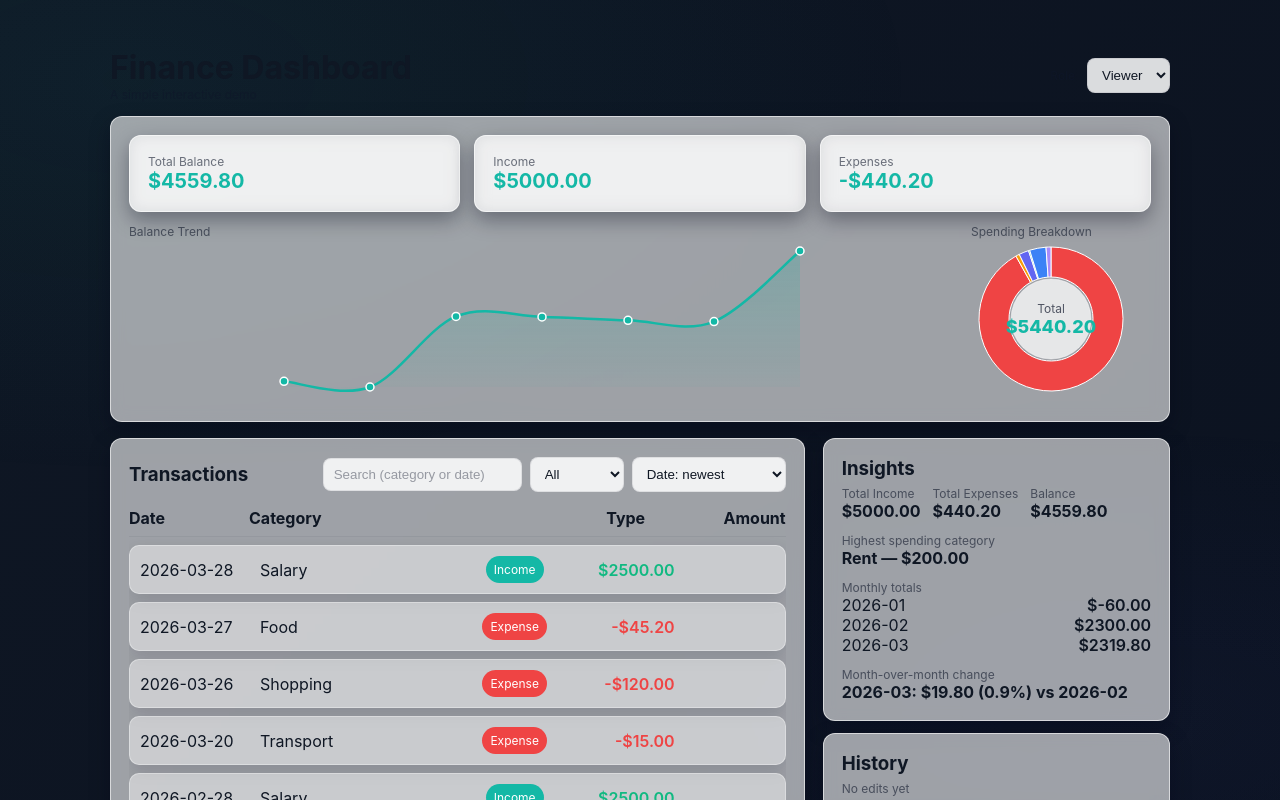
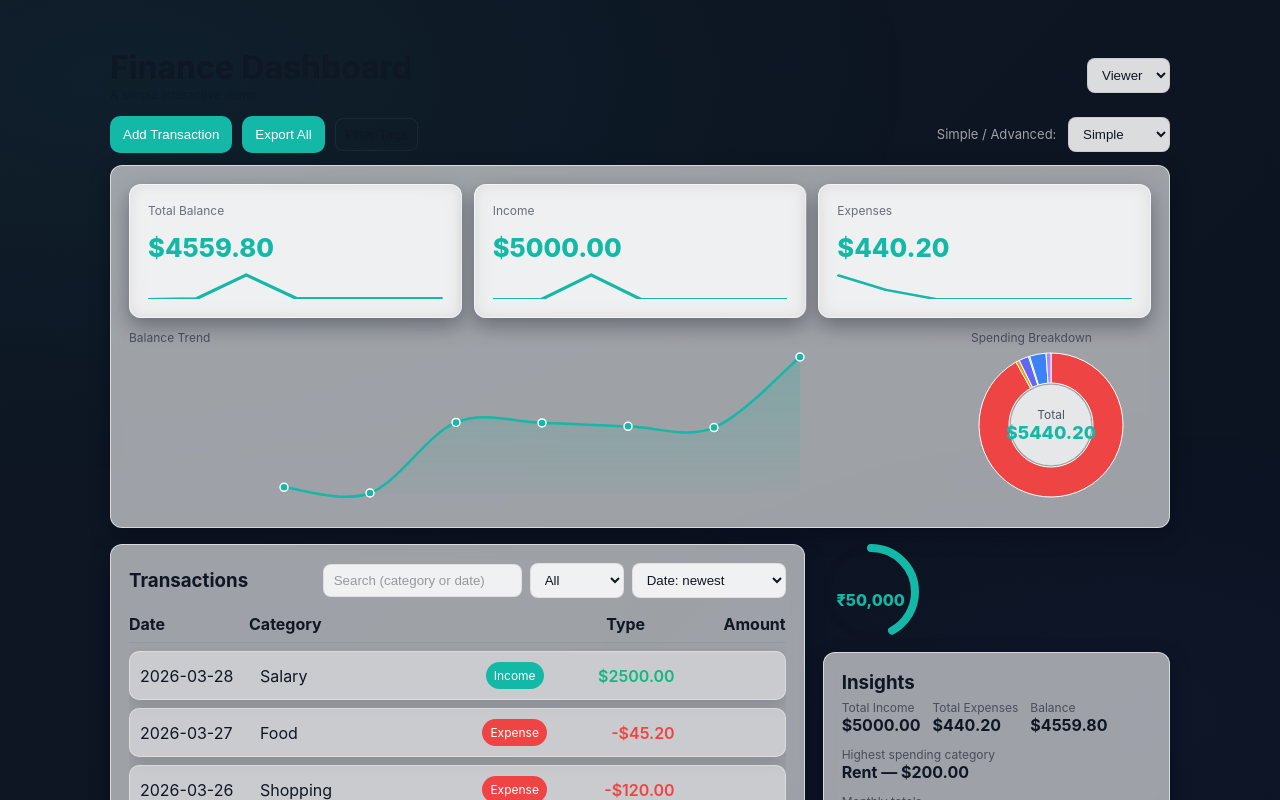
Before and after one commit to abhigyan7731/Finance-Dashboard-UI, a Next.js app: page / in a window 1280 px wide. Shown: the top 800 px of the page. Built offline with nearby package versions, Linux system fonts and the light colour scheme.

Commit message:
some more ui enhancements

```diff
--- a/src/App.jsx
+++ b/src/App.jsx
@@ -7,6 +7,9 @@ import Transactions from './components/Transactions'
 import Insights from './components/Insights'
 import History from './components/History'
 import { useApp } from './context/AppContext'
+import QuickActions from './components/QuickActions'
+import ProgressRing from './components/ProgressRing'
+import SmartInsights from './components/SmartInsights'
 
 function buildSeries(transactions){
   const byDate = [...transactions].sort((a,b)=> new Date(a.date)-new Date(b.date))
@@ -30,6 +33,7 @@ export default function App(){
   return (
     <div className="container">
       <Header />
+      <QuickActions />
       <div className="grid" style={{gridTemplateColumns:'1fr',gap:16}}>
         <div className="card">
           <SummaryCards />
@@ -50,6 +54,12 @@ export default function App(){
             <Transactions />
           </div>
           <div style={{flex:1,display:'flex',flexDirection:'column',gap:12}}>
+            <div style={{display:'grid',gap:12}}>
+              <div style={{display:'flex',gap:12}}>
+                <div style={{flex:1}}><ProgressRing progress={0.42} label="Save" subtitle="₹50,000" /></div>
+                <div style={{flex:1}}><SmartInsights insights={[]} /></div>
+              </div>
+            </div>
             <Insights />
             <History />
           </div>
--- /dev/null
+++ b/src/components/ProgressRing.jsx
@@ -0,0 +1,20 @@
+import React from 'react'
+
+export default function ProgressRing({size=96, stroke=8, progress=0, label="", subtitle=""}){
+  const r = (size - stroke)/2
+  const cx = size/2, cy = size/2
+  const c = 2*Math.PI*r
+  const offset = c * (1 - Math.max(0, Math.min(1, progress)))
+  return (
+    <div style={{width:size,height:size,display:'flex',alignItems:'center',justifyContent:'center',flexDirection:'column'}}>
+      <svg width={size} height={size} style={{transform:'rotate(-90deg)'}}>
+        <circle cx={cx} cy={cy} r={r} stroke="rgba(2,6,23,0.06)" strokeWidth={stroke} fill="none" />
+        <circle cx={cx} cy={cy} r={r} stroke="var(--accent)" strokeWidth={stroke} fill="none" strokeDasharray={`${c}`} strokeDashoffset={offset} strokeLinecap="round" style={{transition:'stroke-dashoffset 420ms ease'}} />
+      </svg>
+      <div style={{position:'absolute',pointerEvents:'none',textAlign:'center'}}>
+        <div style={{fontSize:12,color:'rgba(15,23,42,0.7)'}}>{label}</div>
+        <div style={{fontSize:16,fontWeight:800,color:'var(--accent)'}}>{subtitle}</div>
+      </div>
+    </div>
+  )
+}
--- /dev/null
+++ b/src/components/QuickActions.jsx
@@ -0,0 +1,36 @@
+import React from 'react'
+import { useApp } from '../context/AppContext'
+
+export default function QuickActions(){
+  const { transactions, addTransaction } = useApp()
+
+  const exportAll = ()=>{
+    const rows = [['Date','Category','Type','Amount'], ...transactions.map(t=>[t.date,t.category,t.type,String(t.amount)])]
+    const csv = rows.map(r=> r.map(cell=> `"${String(cell).replace(/"/g,'""')}"`).join(',')).join('\n')
+    const blob = new Blob([csv], {type:'text/csv;charset=utf-8;'})
+    const url = URL.createObjectURL(blob)
+    const a = document.createElement('a')
+    a.href = url
+    a.download = `transactions_export_all_${new Date().toISOString().slice(0,10)}.csv`
+    document.body.appendChild(a)
+    a.click()
+    a.remove()
+    URL.revokeObjectURL(url)
+  }
+
+  const addSample = ()=>{
+    const t = { id: 't'+Date.now(), date: new Date().toISOString().slice(0,10), amount: -49.99, category: 'Sample', type: 'expense' }
+    addTransaction(t)
+  }
+
+  return (
+    <div style={{display:'flex',justifyContent:'space-between',alignItems:'center',marginBottom:12}}>
+      <div className="quick-actions">
+        <button className="btn-primary" onClick={addSample}>Add Transaction</button>
+        <button className="btn-primary" onClick={exportAll}>Export All</button>
+        <button className="btn-ghost">Filter Tags</button>
+      </div>
+      <div style={{fontSize:13,color:'rgba(255,255,255,0.6)'}}>Simple / Advanced: <select style={{marginLeft:8}}><option>Simple</option><option>Advanced</option></select></div>
+    </div>
+  )
+}
--- /dev/null
+++ b/src/components/SmartInsights.jsx
@@ -0,0 +1,25 @@
+import React from 'react'
+
+function Chip({text,cta,onClick,variant='neutral'}){
+  return (
+    <div className={`chip ${variant}`} style={{display:'flex',gap:8,alignItems:'center',padding:'8px 10px',borderRadius:999,background:'rgba(255,255,255,0.6)'}}>
+      <div style={{width:28,height:28,display:'flex',alignItems:'center',justifyContent:'center',borderRadius:999,background:'rgba(0,0,0,0.06)'}} className="icon-scale">★</div>
+      <div style={{fontSize:13}}>{text}</div>
+      {cta && <button className="btn-ghost" onClick={onClick}>{cta}</button>}
+    </div>
+  )
+}
+
+export default function SmartInsights({insights=[], onView}){
+  if(!insights || insights.length===0) return null
+  return (
+    <div className="card">
+      <h3 style={{marginTop:0}}>Smart Insights</h3>
+      <div style={{display:'flex',flexDirection:'column',gap:8}}>
+        {insights.map((it,i)=> (
+          <Chip key={i} text={it.text} cta={it.cta} onClick={()=>onView && onView(it)} />
+        ))}
+      </div>
+    </div>
+  )
+}
--- a/src/components/SummaryCards.jsx
+++ b/src/components/SummaryCards.jsx
@@ -1,4 +1,4 @@
-import React from 'react'
+import React, {useMemo, useEffect, useRef, useState} from 'react'
 import { useApp } from '../context/AppContext'
 
 function format(n){
@@ -11,21 +11,49 @@ export default function SummaryCards(){
   const total = transactions.reduce((s,t)=>s + t.amount,0)
   const income = transactions.filter(t=>t.amount>0).reduce((s,t)=>s+t.amount,0)
   const expense = transactions.filter(t=>t.amount<0).reduce((s,t)=>s+t.amount,0)
+  // helper: last N days totals
+  const lastNDays = (n=7)=>{
+    const days = []
+    for(let i=n-1;i>=0;i--){
+      const d = new Date(); d.setDate(d.getDate()-i)
+      days.push(d.toISOString().slice(0,10))
+    }
+    return days
+  }
+
+  const sparkData = useMemo(()=>{
+    const days = lastNDays(7)
+    const map = {}
+    days.forEach(d=>map[d]=0)
+    transactions.forEach(t=>{ if(map[t.date]!==undefined) map[t.date]+=t.amount })
+    return days.map(d=>map[d])
+  },[transactions])
+
+  // pulse when values change
+  const totalRef = useRef(total)
+  const [pulseKey, setPulseKey] = useState(0)
+  useEffect(()=>{ if(totalRef.current !== total){ setPulseKey(k=>k+1); totalRef.current = total } },[total])
+
+  const Card = ({label,amount,spark})=>{
+    return (
+      <div className="card" style={{display:'flex',flexDirection:'column',gap:8}}>
+        <div className="hero-label small">{label}</div>
+        <div className={`hero-amount ${pulseKey%2===0?'':'pulse'}`}>{format(amount)}</div>
+        <div className="sparkline">
+          <svg viewBox="0 0 100 28" width="100%" height={28} preserveAspectRatio="none">
+            <polyline fill="none" stroke="rgba(15,23,42,0.12)" strokeWidth={2} points={spark.map((v,i)=>`${(i/(spark.length-1||1))*100},${28 - ((v - Math.min(...spark)) / ((Math.max(...spark)-Math.min(...spark))||1))*24}`).join(' ')} />
+            <polyline fill="none" stroke="var(--accent)" strokeWidth={2} points={spark.map((v,i)=>`${(i/(spark.length-1||1))*100},${28 - ((v - Math.min(...spark)) / ((Math.max(...spark)-Math.min(...spark))||1))*24}`).join(' ')} />
+          </svg>
+        </div>
+      </div>
+    )
+  }
 
   return (
-    <div className="summary">
-      <div className="card">
-        <div className="small">Total Balance</div>
-        <div className="big">{format(total)}</div>
-      </div>
-      <div className="card">
-        <div className="small">Income</div>
-        <div className="big">{format(income)}</div>
-      </div>
-      <div className="card">
-        <div className="small">Expenses</div>
-        <div className="big">{format(expense)}</div>
-      </div>
+    <div className="summary" style={{display:'flex',gap:12}}>
+      <Card label="Total Balance" amount={total} spark={sparkData} />
+      <Card label="Income" amount={income} spark={sparkData.map(v=> v>0?v:0)} />
+      <Card label="Expenses" amount={Math.abs(expense)} spark={sparkData.map(v=> v<0?Math.abs(v):0)} />
     </div>
   )
 }
--- a/src/index.css
+++ b/src/index.css
@@ -1,3 +1,4 @@
+
 :root{
   --bg:#0f1724; /* deep base for gradient */
   --bg-2:#0b1220;
@@ -19,6 +20,31 @@ body::before{content:'';position:fixed;inset:0;z-index:-1;background-image:radia
 
 /* Glass card */
 .card{background:var(--card);backdrop-filter:blur(8px);-webkit-backdrop-filter:blur(8px);padding:18px;border-radius:12px;border:1px solid var(--glass-border);box-shadow:0 8px 20px rgba(2,6,23,0.35)}
+
+/* hover lift + glow */
+.card{transition:transform 180ms ease, box-shadow 180ms ease, border-color 180ms ease}
+.card:hover{transform:translateY(-6px);box-shadow:0 18px 40px rgba(2,6,23,0.45);border-color: rgba(255,255,255,0.8)}
+
+/* subtle icon/button scale on hover */
+.icon-scale{transition:transform 180ms ease}
+.icon-scale:hover{transform:scale(1.03)}
+
+/* pulse when numbers update */
+@keyframes pulsePop{0%{transform:scale(1);filter:drop-shadow(0 0 0 rgba(20,184,166,0))}50%{transform:scale(1.04);filter:drop-shadow(0 6px 18px rgba(20,184,166,0.18))}100%{transform:scale(1);filter:drop-shadow(0 0 0 rgba(20,184,166,0))}}
+.pulse{animation:pulsePop 420ms ease-out}
+
+/* skeleton shimmer */
+.skeleton{background:linear-gradient(90deg,rgba(255,255,255,0.06) 0%, rgba(255,255,255,0.12) 50%, rgba(255,255,255,0.06) 100%);background-size:200% 100%;animation:shimmer 900ms linear infinite}
+@keyframes shimmer{0%{background-position:200% 0}100%{background-position:-200% 0}}
+
+/* quick actions row */
+.quick-actions{display:flex;gap:10px;align-items:center}
+.quick-actions .btn-primary{padding:10px 12px;border-radius:10px}
+
+/* hero card amount styling */
+.hero-amount{font-size:1.6rem;font-weight:800;color:var(--accent);transition:color 180ms ease,transform 180ms ease}
+.hero-label{font-size:12px;color:rgba(15,23,42,0.6);margin-bottom:6px}
+.sparkline{height:28px}
 
 .header{display:flex;justify-content:space-between;align-items:center;margin-bottom:14px}
 .summary{display:flex;gap:14px;flex-wrap:wrap}
```
